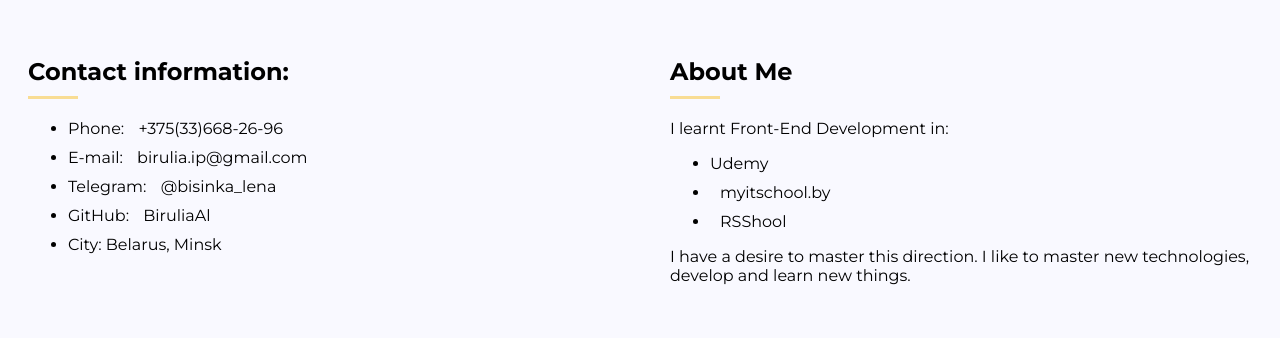
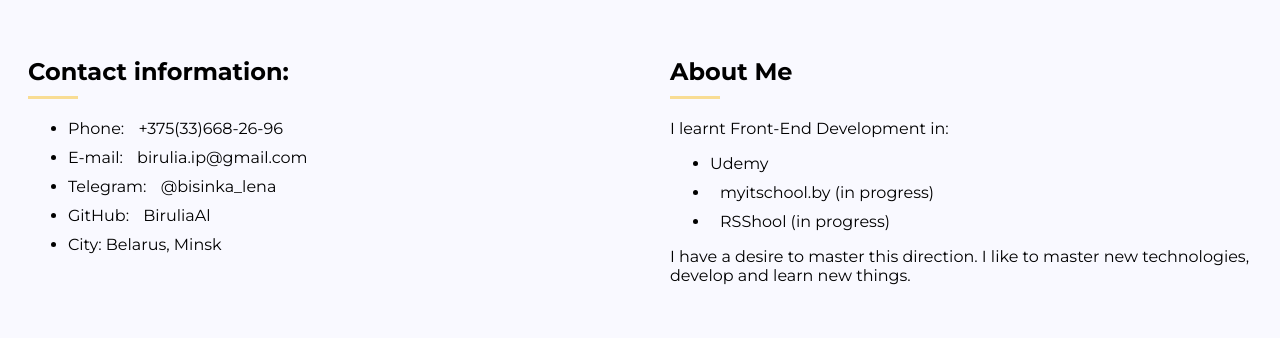
Before and after one commit to BiruliaAl/rsschool-cv, a plain HTML site: page index.html in a window 1280 px wide. Shown: the part 448-786 px from the top of the page. Drawn offline with Linux system fonts and the light colour scheme.

Commit message:
fix: html

```diff
--- a/index.html
+++ b/index.html
@@ -50,8 +50,8 @@
                     <p>I learnt Front-End Development in:</p>
                     <ul>
                         <li>Udemy</li>
-                        <li><a href="https://myitschool.by/">myitschool.by</a></li>
-                        <li><a href="https://rs.school/">RSShool</a> </li>
+                        <li><a href="https://myitschool.by/">myitschool.by (in progress)</a></li>
+                        <li><a href="https://rs.school/">RSShool (in progress)</a> </li>
                     </ul>
                     <p>I have a desire to master this direction. I like to master new technologies, develop and learn new
                         things.</p>
```
